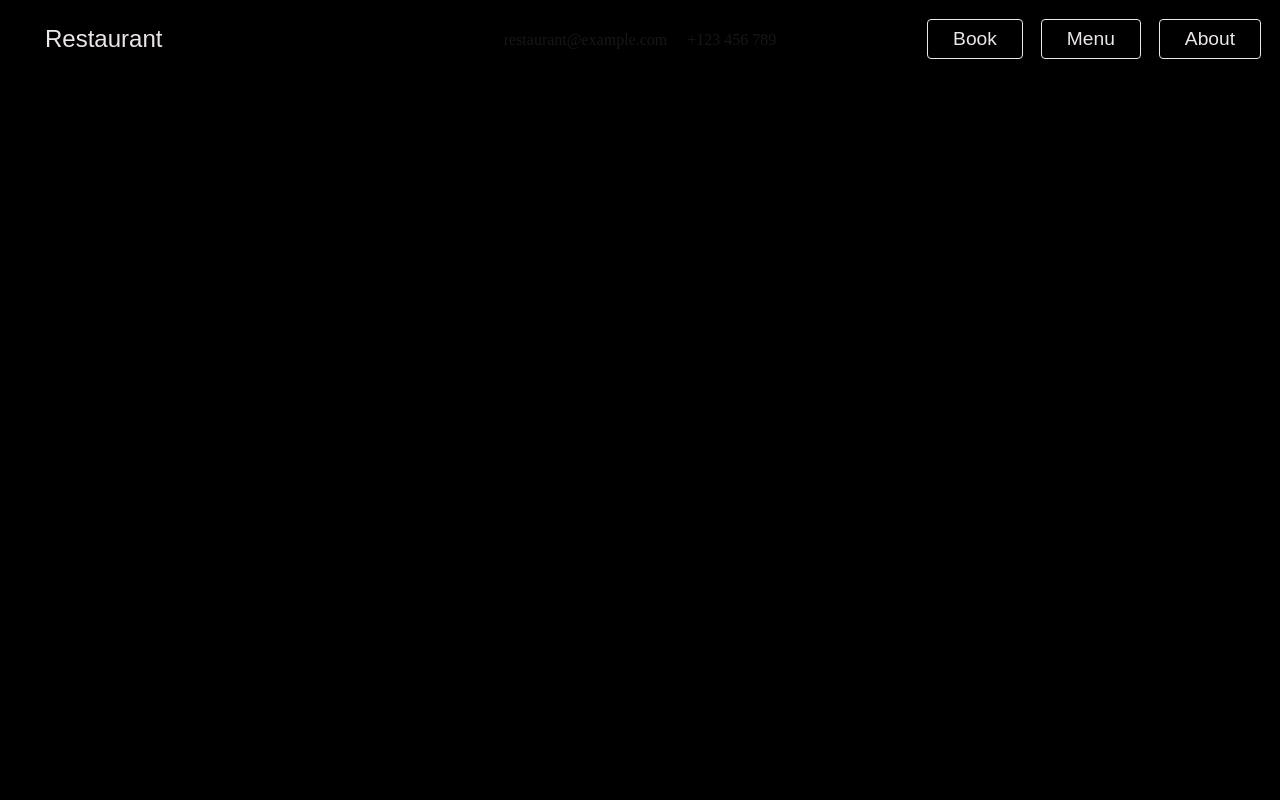
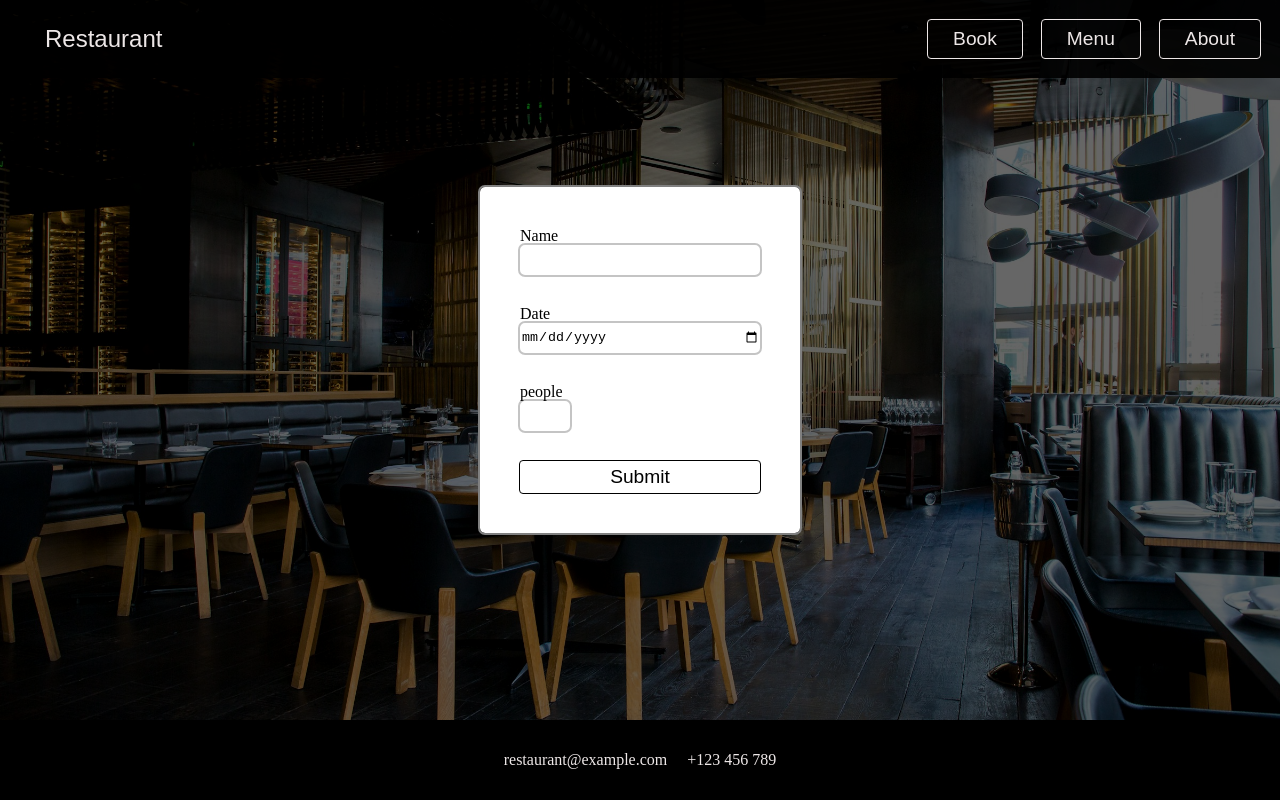
Before and after one commit to LiamSandstrom/restaurant-page-js, a website built with webpack: page src/index.html in a window 1280 px wide. Both pictures are taken after a click on the button "Book". Built offline with nearby package versions, Linux system fonts and the light colour scheme.

Commit message:
add book page

```diff
--- a/src/booking.js
+++ b/src/booking.js
@@ -1,4 +1,79 @@
-import {page} from "./page.js";
+import { page } from "./page.js";
+import rest1 from "./restaurant-3.jpg";
 
-export class booking extends page{
+export class booking extends page {
+  #restImg;
+  #title;
+  #form;
+  #nameLabel;
+  #nameInput;
+  #nameDiv;
+  #dateLabel;
+  #dateInput;
+  #dateDiv;
+  #peopleLabel;
+  #peopleInput;
+  #peopleDiv;
+  #submitBtn;
+
+  constructor() {
+    super();
+  }
+
+  render() {
+    if (!super.render()) return;
+
+    //if already rendered
+
+    this.#restImg = new Image();
+
+    //create div
+    this.getDiv().classList.add("booking-container");
+    this.getDiv().classList.add("page");
+
+    //create img
+    this.#restImg.src = rest1;
+    this.#restImg.classList.add("home-img");
+    this.#restImg.classList.add("full-img");
+    this.getDiv().appendChild(this.#restImg);
+
+    this.#form = document.createElement("div");
+    this.#form.classList.add("booking-form");
+    this.getDiv().appendChild(this.#form);
+
+    this.#nameDiv = document.createElement("div");
+    this.#form.appendChild(this.#nameDiv);
+    this.#nameLabel = document.createElement("label");
+    this.#nameLabel.textContent = "Name";
+    this.#nameDiv.appendChild(this.#nameLabel);
+    this.#nameInput = document.createElement("input");
+    this.#nameDiv.appendChild(this.#nameInput);
+
+    this.#dateDiv = document.createElement("div");
+    this.#form.appendChild(this.#dateDiv);
+    this.#dateLabel = document.createElement("label");
+    this.#dateLabel.textContent = "Date";
+    this.#dateDiv.appendChild(this.#dateLabel);
+    this.#dateInput = document.createElement("input");
+    this.#dateInput.type = "date";
+    this.#dateInput.min = new Date().toISOString().split("T")[0];
+    this.#dateDiv.appendChild(this.#dateInput);
+
+
+    this.#peopleDiv = document.createElement("div");
+    this.#peopleDiv.classList.add("people-input")
+    this.#form.appendChild(this.#peopleDiv);
+    this.#peopleLabel = document.createElement("label");
+    this.#peopleLabel.textContent = "people";
+    this.#peopleDiv.appendChild(this.#peopleLabel);
+    this.#peopleInput = document.createElement("input");
+    this.#peopleInput.type = "number";
+    this.#peopleInput.min = 1;
+    this.#peopleInput.max = 8;
+    this.#peopleDiv.appendChild(this.#peopleInput);
+
+    this.#submitBtn = document.createElement("button");
+    this.#submitBtn.textContent = "Submit";
+    this.#form.appendChild(this.#submitBtn);
+  }
 }
--- a/src/homepage.js
+++ b/src/homepage.js
@@ -7,8 +7,6 @@ export class homepage extends page {
 
   constructor() {
     super();
-    this.remove = this.remove.bind(this);
-    this.render = this.render.bind(this);
   }
 
   render() {
--- a/src/page.js
+++ b/src/page.js
@@ -6,6 +6,8 @@ export class page {
     this.#div = document.createElement("div");
     this.#content = document.querySelector("#content");
     this.fadeIn = this.fadeIn.bind(this);
+    this.render = this.render.bind(this);
+    this.remove = this.remove.bind(this);
   }
 
   render() {
--- a/src/styles.css
+++ b/src/styles.css
@@ -105,6 +105,67 @@ button:hover {
   height: calc(100vh - var(--footer-height));
 }
 
+/*----- booking page ----- */
+.booking-container {
+  display: flex;
+  justify-content: center;
+  align-items: center;
+}
+
+.booking-form{
+  position: absolute;
+  width: 320px;
+  background-color: rgb(255, 255, 255);
+  border-radius: 5px;
+
+  display: flex;
+  justify-content: center;
+  align-items: flex-end;
+  flex-direction: column;
+  gap: 30px;
+  padding: 40px;
+  outline: 2px solid grey;
+}
+
+.booking-form div {
+  width: 100%;
+  display: flex;
+  justify-content: center;
+  align-items: center;
+  flex-direction: column;
+}
+
+.booking-form input {
+  height: 30px;
+  width: 100%;
+  border: none;
+  outline: 2px solid rgba(0, 0, 0, 0.232);
+  border-radius: 5px;
+  flex-basis: auto;
+}
+
+.booking-form input:focus, .booking-form input:active{
+  outline-color: blue;
+}
+
+.booking-form label{
+  width: 100px;
+  align-self: flex-start;
+}
+
+.booking-form .people-input{
+  width: 50px;
+  align-self: flex-start ;
+}
+
+.booking-form button{
+  align-self: center;
+  color: black;
+  outline-color: black;
+  width: 100%;
+}
+
+
 /* ----- footer ----- */
 .footer {
   height: var(--footer-height);
```
